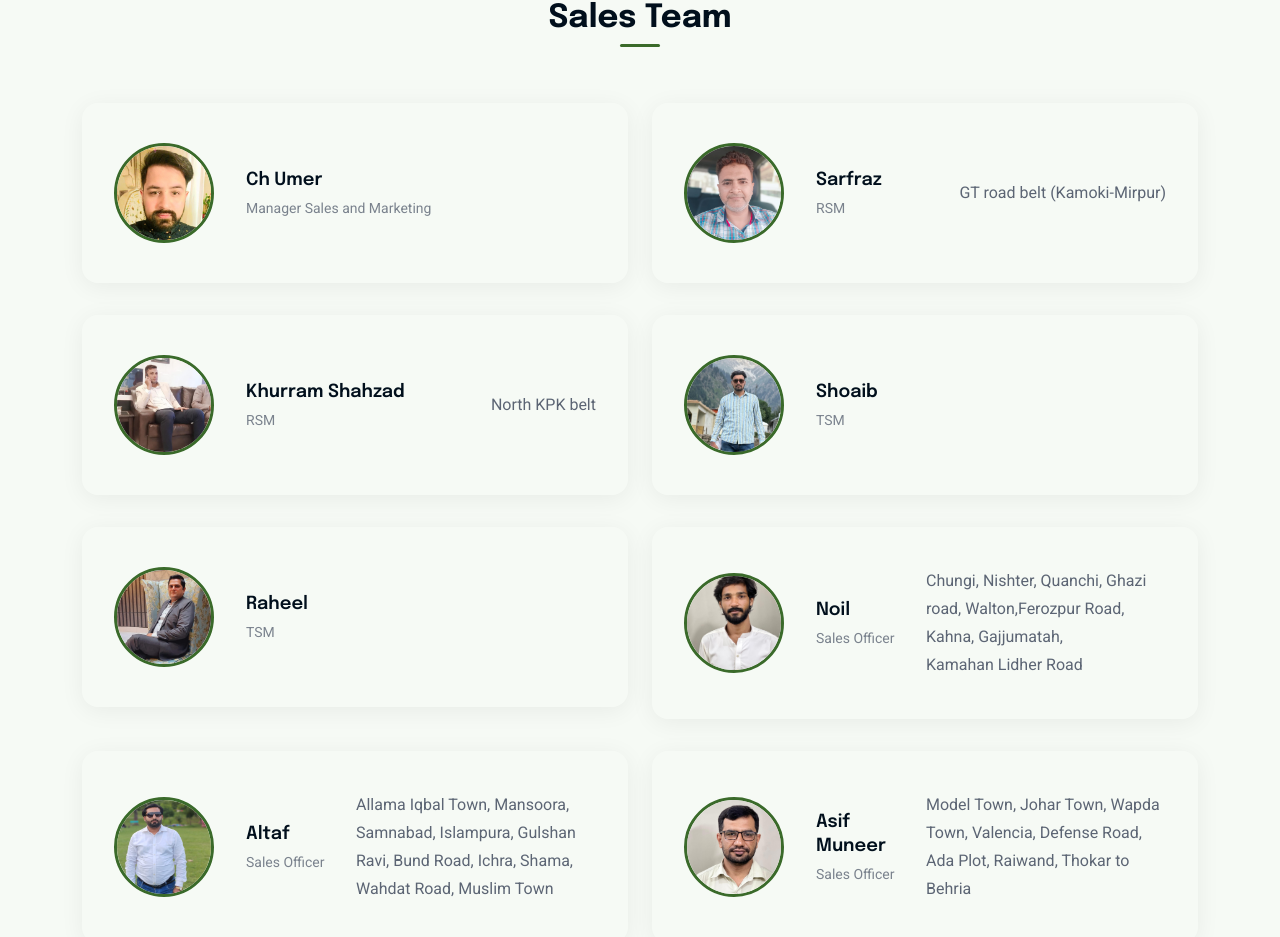
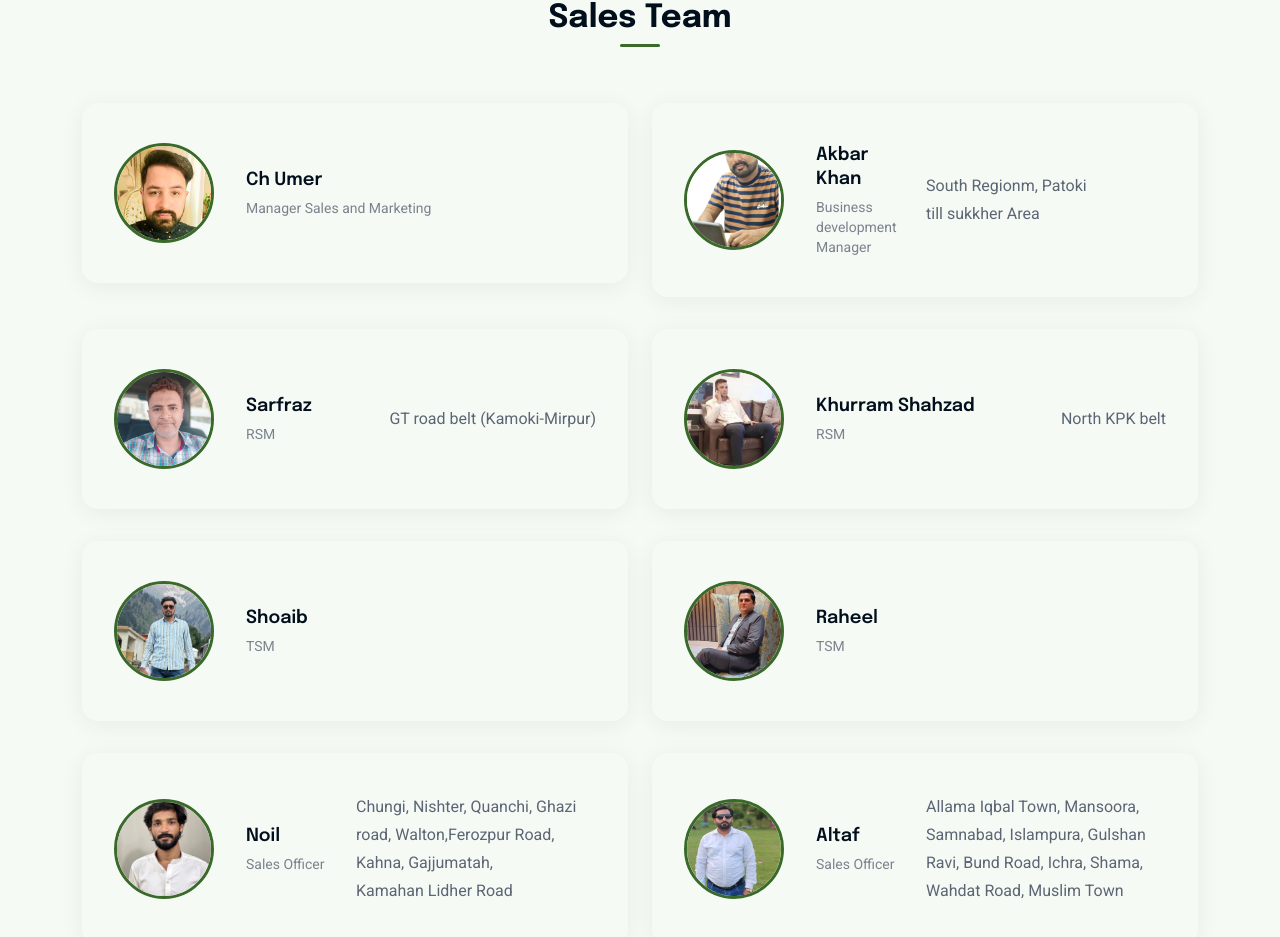
Before and after one commit to Sherry443/Delish-1, a Next.js app: page /team in a window 1280 px wide. Shown: the part 1213-2150 px from the top of the page. Built offline with nearby package versions, Linux system fonts and the light colour scheme.

Commit message:
new team added

```diff
--- a/src/app/Components/Team/Team4.jsx
+++ b/src/app/Components/Team/Team4.jsx
@@ -5,7 +5,7 @@ const Team4 = () => {
 
     const teamItems = [
         {img:'/assets/img/chefe/Ch umer.png', title:'Ch Umer', content:'Manager Sales and Marketing', areas:""},
-
+        {img:'/assets/img/chefe/akbar.jpg', title:'Akbar Khan', content:'Business development Manager', areas:"South Regionm, Patoki till sukkher Area"},
         {img:'/assets/img/chefe/Sarfaraz.png', title:'Sarfraz', content:'RSM', areas:"GT road belt (Kamoki-Mirpur)"},
         {img:'/assets/img/chefe/Khurram RSM.png', title:'Khurram Shahzad', content:'RSM', areas:"North KPK belt"},
         {img:'/assets/img/chefe/shoib.png', title:'Shoaib', content:'TSM', areas:""},
```
Also changed, not shown: public/assets/img/chefe/akbar.jpg (added).
